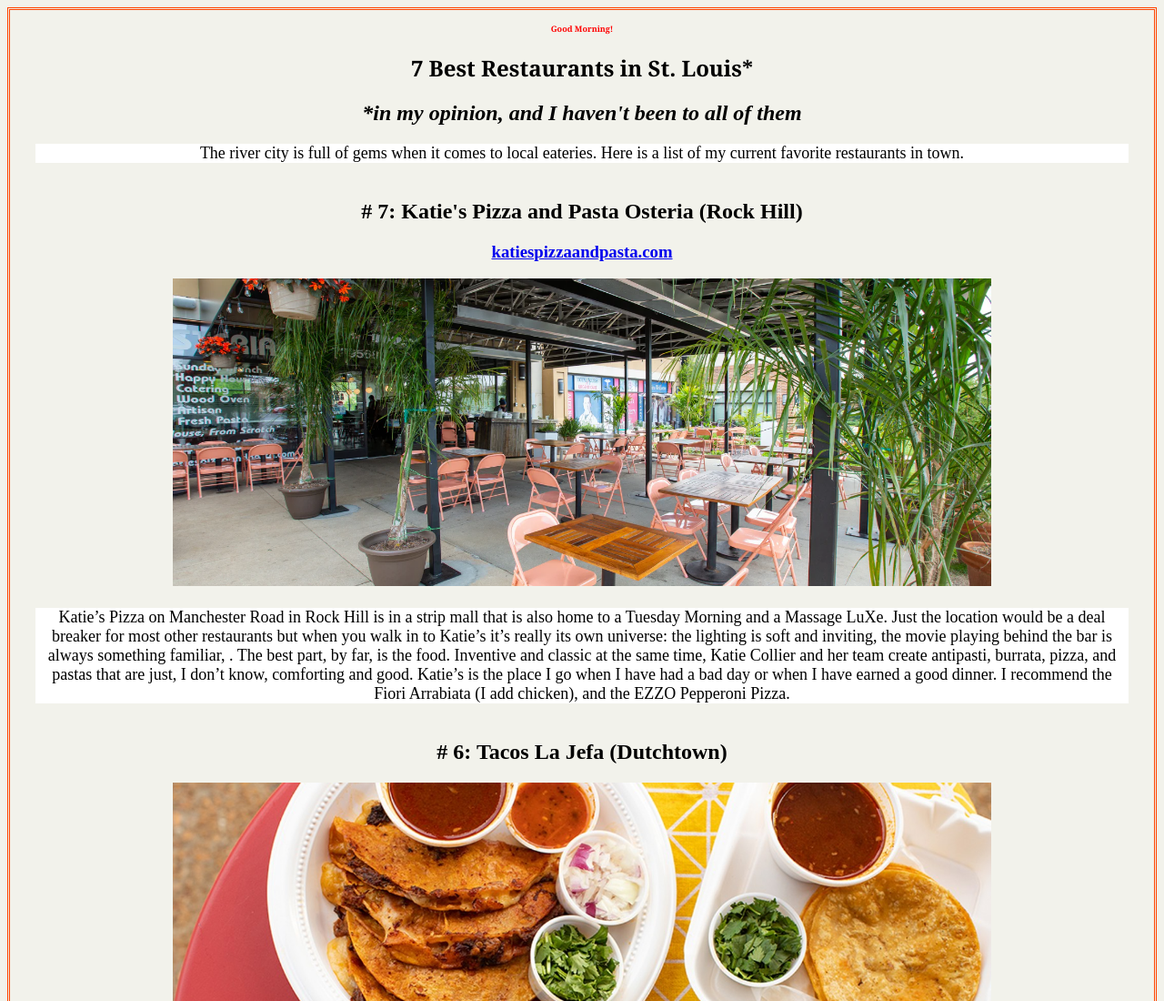
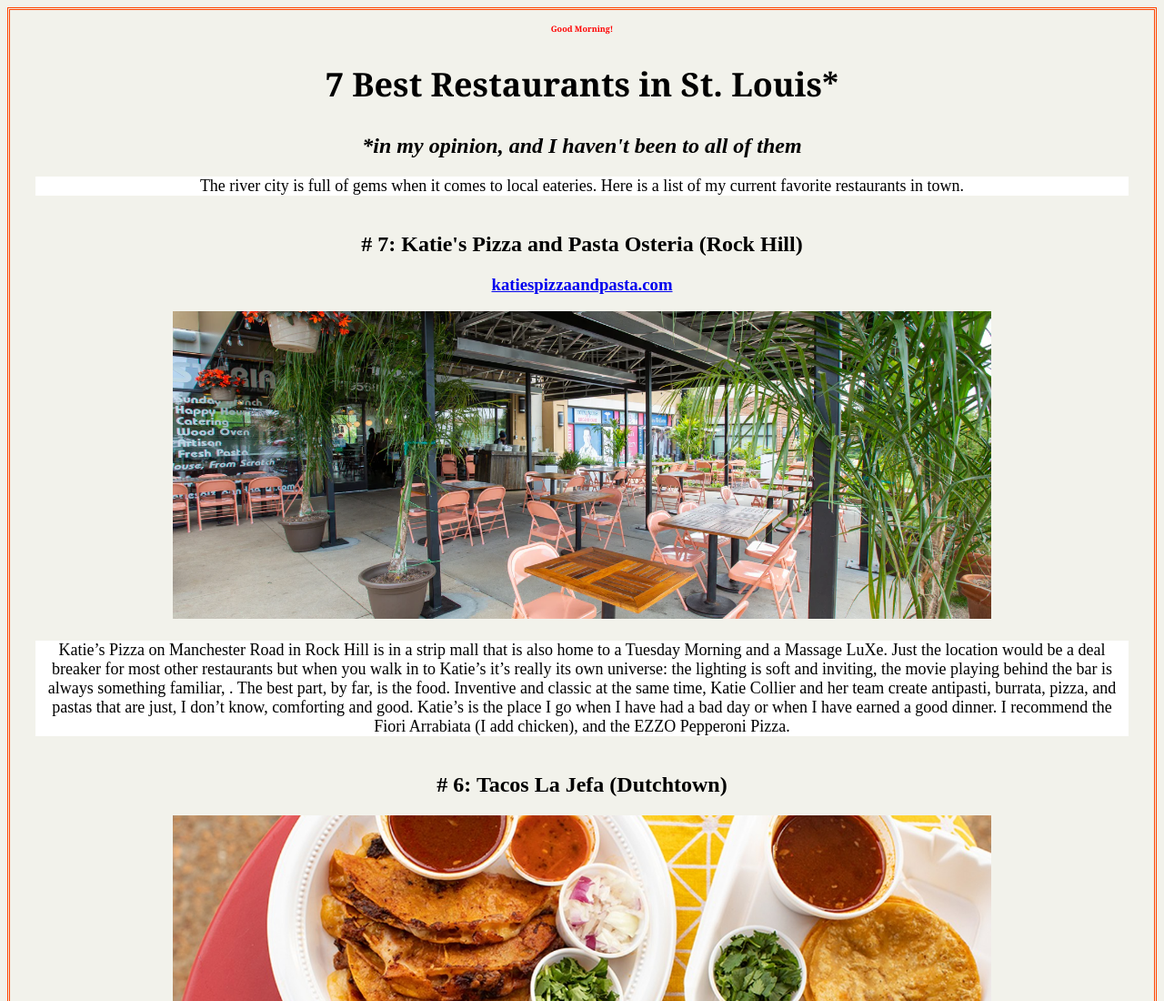
Before and after one commit to llcoolkate/GA, a website: page index.html in a window 1280 px wide. Shown: the top 1100 px of the page at 91% size. Drawn offline with Linux system fonts and the light colour scheme.

Commit message:
trying to please the autograder1

```diff
--- a/styles.css
+++ b/styles.css
@@ -32,3 +32,7 @@
     margin-top: 100px;
     margin-bottom: 100px;
 }
+#bigTitle{
+    font-family: 'Franklin Gothic Medium', 'Arial Narrow', Arial, sans-serif;
+    font-size: x-large;
+}
```
